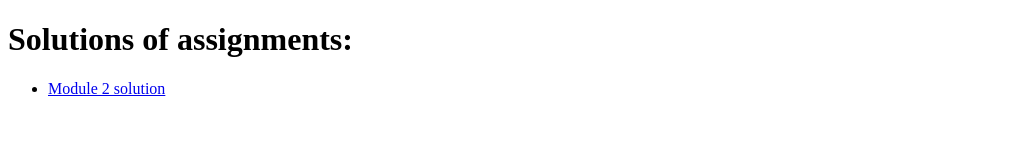
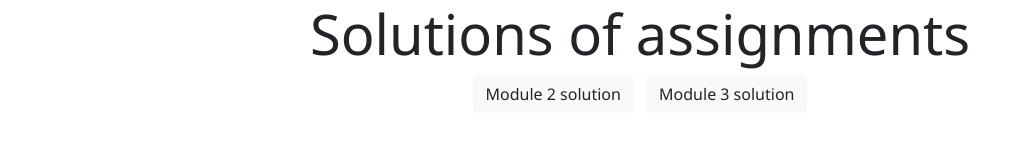
Before and after one commit to a1d4r/coursera-html-css, a plain HTML site: page index.html in a window 1280 px wide. Shown: the whole page, without its empty margins (0-1022 px from the left). Drawn offline with nearby package versions, Linux system fonts and the light colour scheme; files that its build step writes are made by us from their sources.

Commit message:
Add link to Module 3. Style main github page.

```diff
--- a/index.html
+++ b/index.html
@@ -1,13 +1,25 @@
 <!DOCTYPE html>
 <html lang="en">
 <head>
-  <meta charset="UTF-8">
-  <title>Assignments</title>
+    <!-- Required meta tags -->
+    <meta charset="utf-8">
+    <meta name="viewport" content="width=device-width, initial-scale=1, shrink-to-fit=no">
+
+    <!-- Bootstrap CSS -->
+    <link rel="stylesheet" href="https://stackpath.bootstrapcdn.com/bootstrap/4.5.0/css/bootstrap.min.css" integrity="sha384-9aIt2nRpC12Uk9gS9baDl411NQApFmC26EwAOH8WgZl5MYYxFfc+NcPb1dKGj7Sk" crossorigin="anonymous">
+
+    <link rel="stylesheet" href="css/style.css">
+
+    <title>Assignments</title>
 </head>
 <body>
-  <h1>Solutions of assignments: </h1>
-  <ul>
-    <li><a href="module2-solution">Module 2 solution</a></li>
+
+  <h1 class="display-4 text-center">Solutions of assignments </h1>
+
+  <ul class="list-inline text-center">
+    <li class="list-inline-item"><a href="module2-solution" class="btn btn-light">Module 2 solution</a></li>
+    <li class="list-inline-item"><a href="module3-solution" class="btn btn-light">Module 3 solution</a></li>
   </ul>
+
 </body>
 </html>
```
